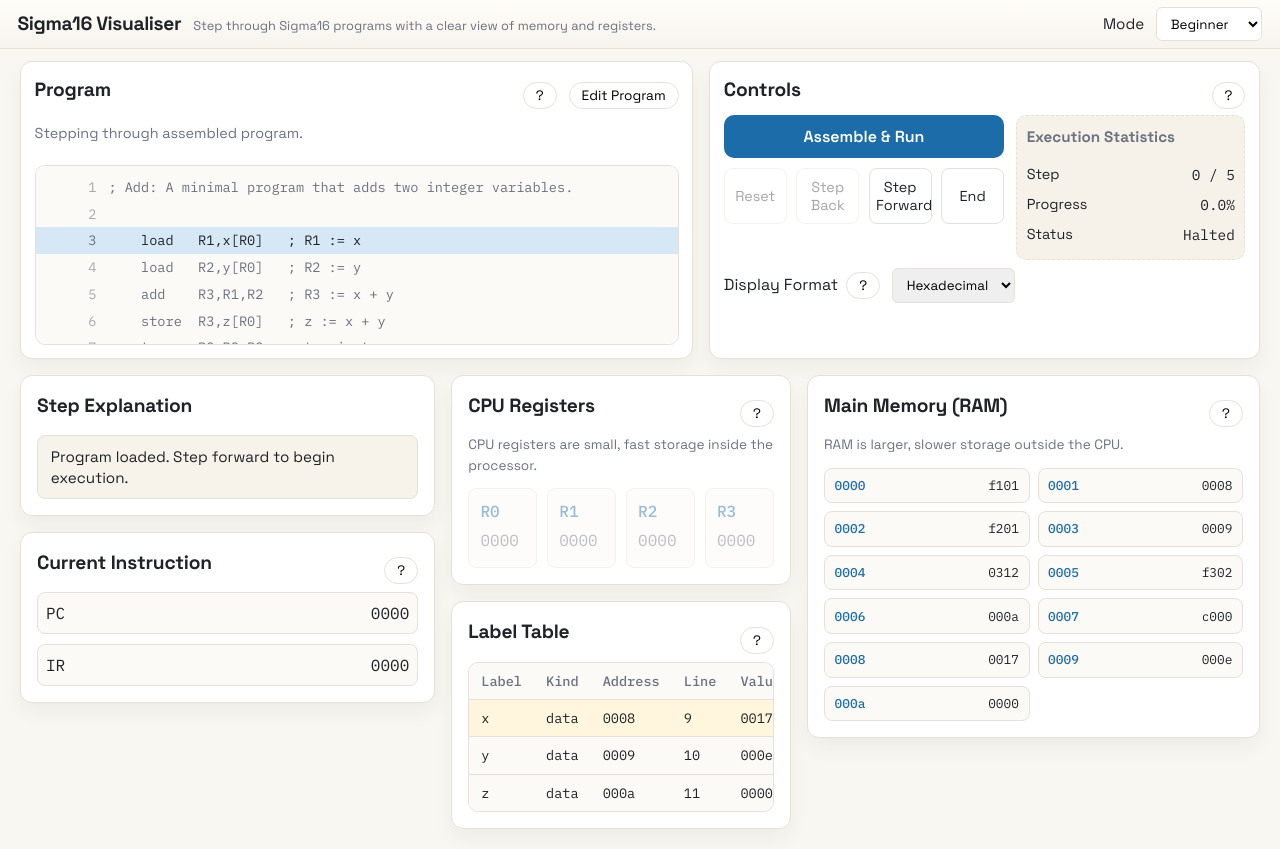
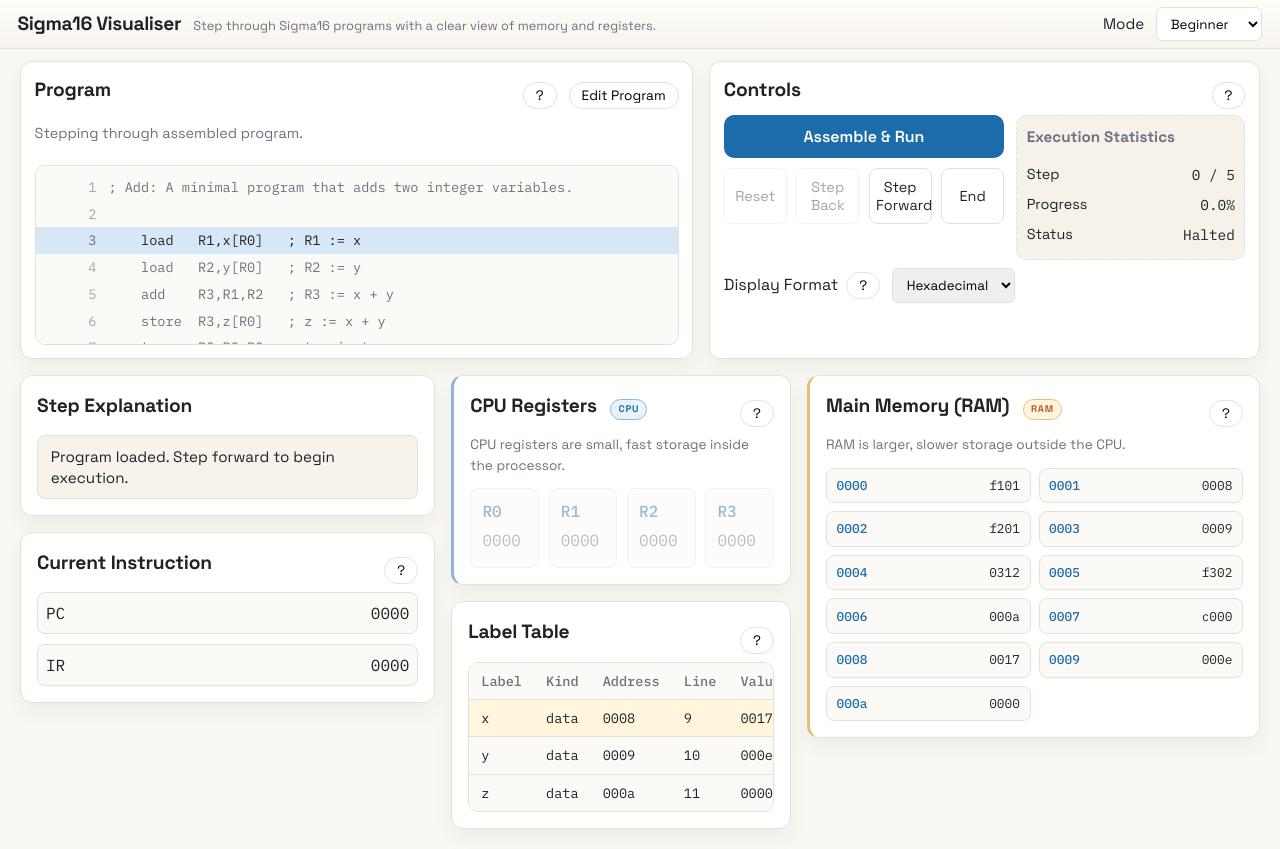
Before and after one commit to laurieshinn89/sigma16-visualiser, a React (Vite) app: page / in a window 1280 px wide. Both pictures are taken after a click on the button "Assemble & Run". Built offline with nearby package versions, Linux system fonts and the light colour scheme.

Commit message:
Clarify CPU vs RAM panels

```diff
--- a/src/components/Sigma16Visualizer.css
+++ b/src/components/Sigma16Visualizer.css
@@ -111,6 +111,14 @@ section {
   box-shadow: 0 10px 20px rgba(31, 35, 40, 0.05);
 }
 
+.cpu-panel {
+  border-left: 3px solid #8fb5d8;
+}
+
+.ram-panel {
+  border-left: 3px solid #e4bf7a;
+}
+
 .section-title {
   display: flex;
   align-items: center;
@@ -122,6 +130,32 @@ section h2 {
   margin: 0 0 0.9rem 0;
   font-size: 1.2rem;
   letter-spacing: -0.01em;
+}
+
+.section-badge {
+  display: inline-flex;
+  align-items: center;
+  margin-left: 0.55rem;
+  padding: 0.15rem 0.45rem;
+  font-size: 0.6rem;
+  text-transform: uppercase;
+  letter-spacing: 0.08em;
+  border-radius: 999px;
+  border: 1px solid var(--border);
+  background: #fff;
+  color: var(--muted);
+}
+
+.section-badge.cpu {
+  border-color: #8fb5d8;
+  color: #1b6ca8;
+  background: #eaf3fb;
+}
+
+.section-badge.ram {
+  border-color: #e4bf7a;
+  color: #b55d2c;
+  background: #fff5df;
 }
 
 .compact-section {
@@ -354,6 +388,14 @@ section h2 {
   border-color: var(--accent);
   color: var(--accent);
   background: var(--accent-soft);
+}
+
+button:focus-visible,
+select:focus-visible,
+textarea:focus-visible,
+input:focus-visible {
+  outline: 2px solid var(--accent);
+  outline-offset: 2px;
 }
 
 .toggle-button {
--- a/src/components/Sigma16Visualizer.jsx
+++ b/src/components/Sigma16Visualizer.jsx
@@ -833,9 +833,9 @@ export function Sigma16Visualizer() {
               </div>
 
               <div className="middle-panel">
-                <section className="registers-section">
+                <section className="registers-section cpu-panel">
                   <div className="section-title">
-                    <h2>CPU Registers</h2>
+                    <h2>CPU Registers <span className="section-badge cpu">CPU</span></h2>
                     <button
                       type="button"
                       className={`help-button ${openHelp.registers ? 'active' : ''}`}
@@ -950,9 +950,9 @@ export function Sigma16Visualizer() {
               </div>
 
               <div className="right-panel">
-                <section className="memory-section">
+                <section className="memory-section ram-panel">
                   <div className="section-title">
-                    <h2>Main Memory (RAM)</h2>
+                    <h2>Main Memory (RAM) <span className="section-badge ram">RAM</span></h2>
                     <button
                       type="button"
                       className={`help-button ${openHelp.memory ? 'active' : ''}`}
```
